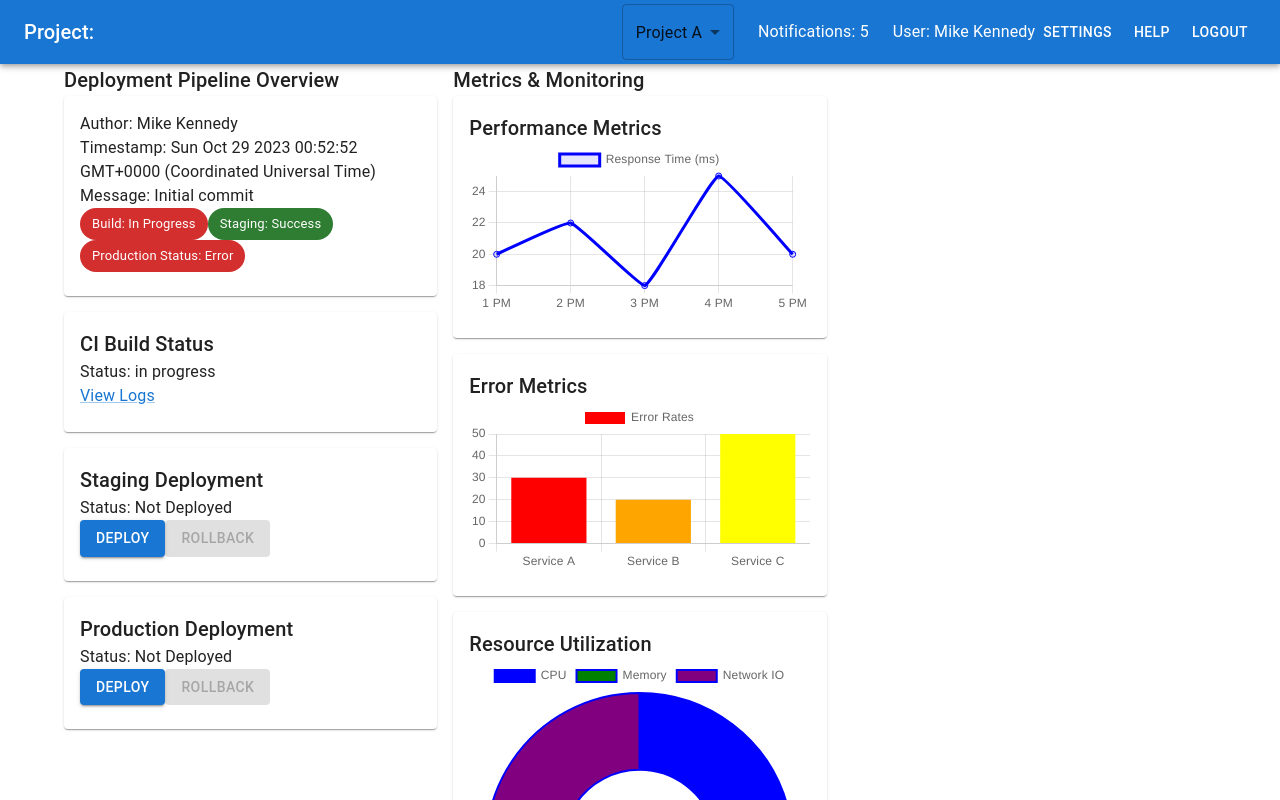
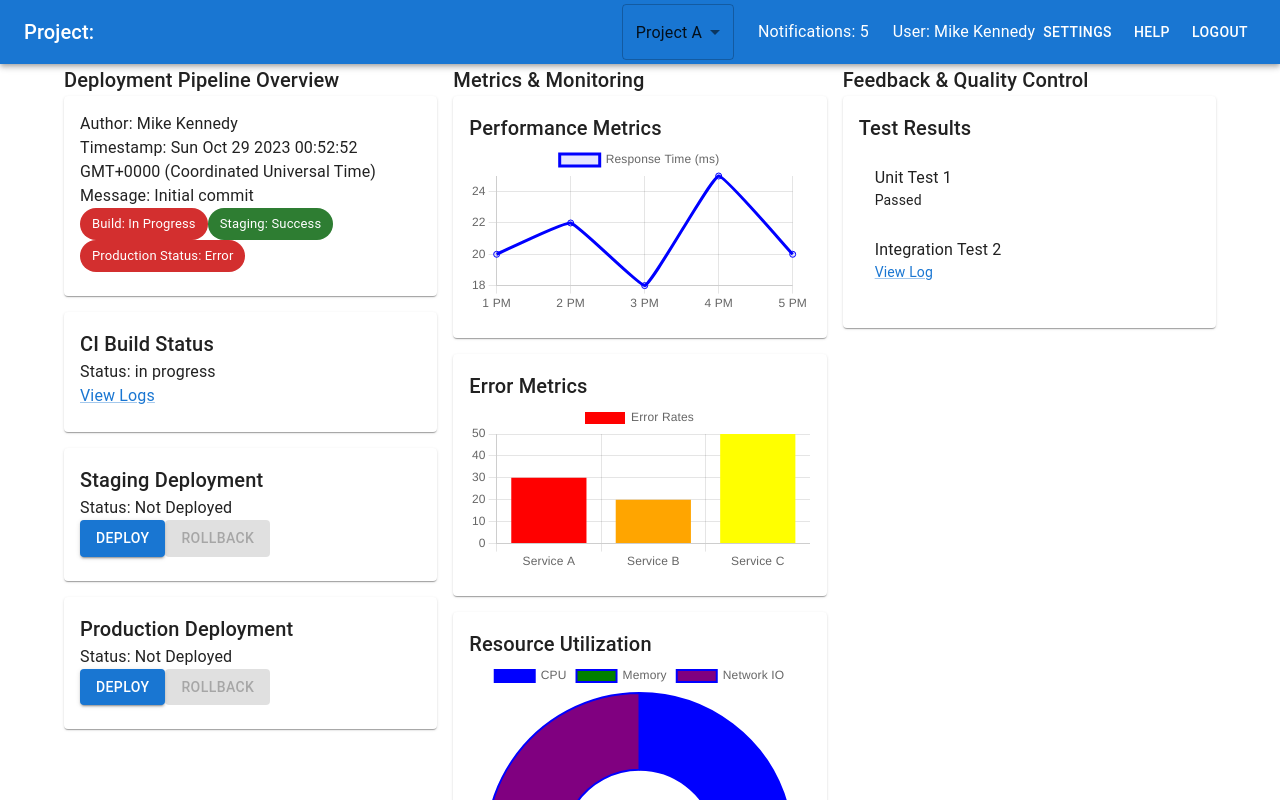
Before and after one commit to MikeKennedyDev/DevopsDashboardUi, a React (Create React App) app: page / in a window 1280 px wide. Shown: the top 800 px of the page. Built offline with nearby package versions, Linux system fonts and the light colour scheme.

Commit message:
Starting feedback panel

```diff
--- /dev/null
+++ b/src/components/FeedbackAndQualityControl/TestResultsPanel.tsx
@@ -0,0 +1,32 @@
+import React from 'react';
+
+import { Card, CardContent, Typography, Link, List, ListItem, ListItemText } from '@mui/material';
+
+export interface TestResult {
+    name: string;
+    status: 'passed' | 'failed';
+    logLink: string;
+};
+
+const TestResultsPanel: React.FC<{ testResults: TestResult[] }> = ({ testResults }) => {
+    return(
+        <Card sx={{ mb: 2 }}>
+            <CardContent>
+                <Typography variant='h6'>Test Results</Typography>
+                <List>
+                    {testResults.map((test, index) => (
+                        <ListItem key={index}>
+                            <ListItemText
+                            primary={test.name}
+                            secondary={test.status === 'failed' ? <Link href={test.logLink} target='_blank'>View Log</Link> : 'Passed'}
+                            secondaryTypographyProps={{color: test.status === 'failed' ? 'error' : 'textPrimary'}}
+                            />
+                        </ListItem>
+                    ))}
+                </List>
+            </CardContent>
+        </Card>
+    );
+};
+
+export default TestResultsPanel;
--- a/src/components/MainContent.tsx
+++ b/src/components/MainContent.tsx
@@ -11,6 +11,9 @@ import ProductionDeploymentPanel from './DeploymentPipelineOverview/ProductionDe
 import PerformanceMetricsPanel from './MetricsAndMonitoringOverview/PerformanceMetricsPanel';
 import ErrorMetricsPanel from './MetricsAndMonitoringOverview/ErrorMetricsPanel';
 import ResourceUtilizationPanel from './MetricsAndMonitoringOverview/ResourceUtilizationPanel';
+
+// Feedback & Quality control imports
+import TestResultsPanel, { TestResult } from './FeedbackAndQualityControl/TestResultsPanel';
 
 const MainContent: React.FC = () => {
     const sampleContent = [{
@@ -44,6 +47,12 @@ const MainContent: React.FC = () => {
         setIsProductionDeployed(false);
     }
 
+    const passedStatus = 'passed';
+    const sampleTestResults: TestResult[] = [
+        { name: 'Unit Test 1', status: 'passed', logLink: 'https://loglink1.com'},
+        { name: 'Integration Test 2', status: 'failed', logLink: 'https://loglink2.com' }
+    ]
+
     return (
         <Container>
 
@@ -64,6 +73,11 @@ const MainContent: React.FC = () => {
                     <ErrorMetricsPanel />
                     <ResourceUtilizationPanel />
                 </Grid>
+
+                <Grid item xs={12} md={4}>
+                    <Typography variant='h6'>Feedback & Quality Control</Typography>
+                    <TestResultsPanel testResults={sampleTestResults} />
+                </Grid>
             </Grid>
         </Container>
     );
```
